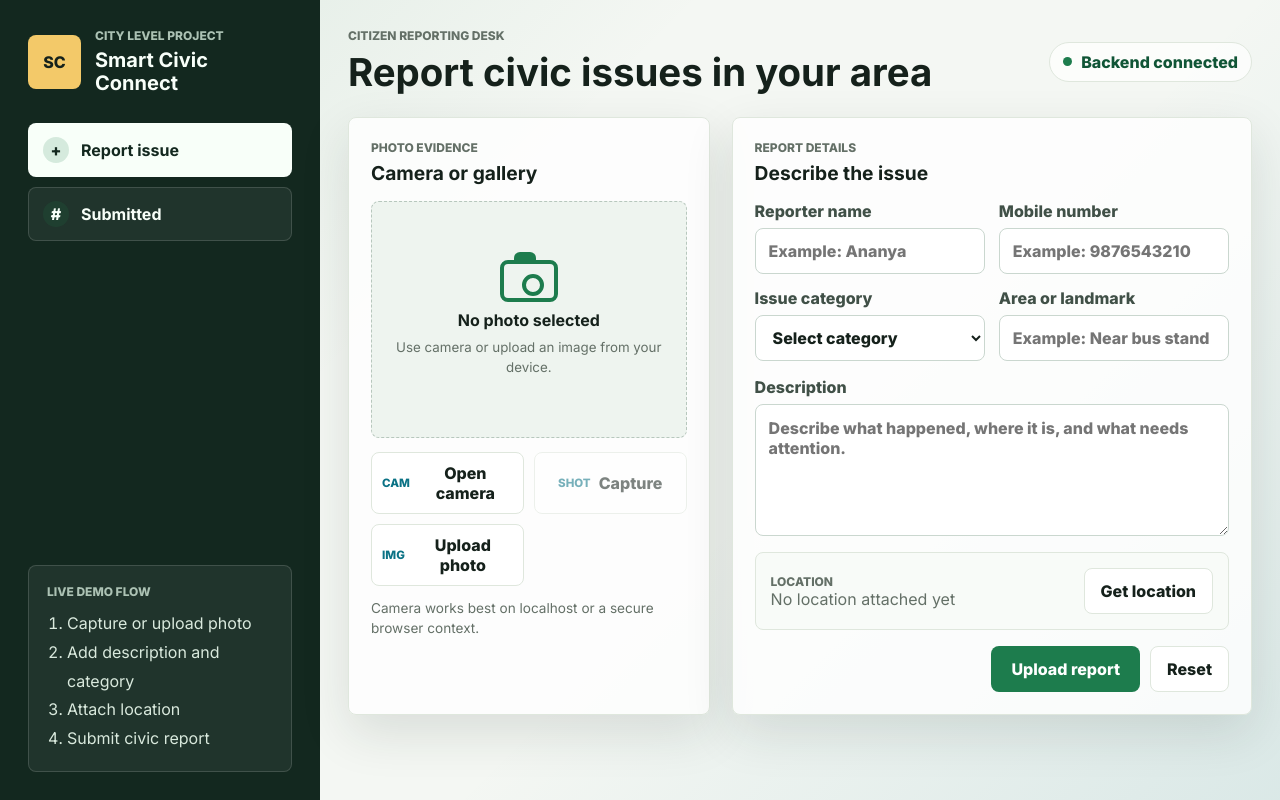
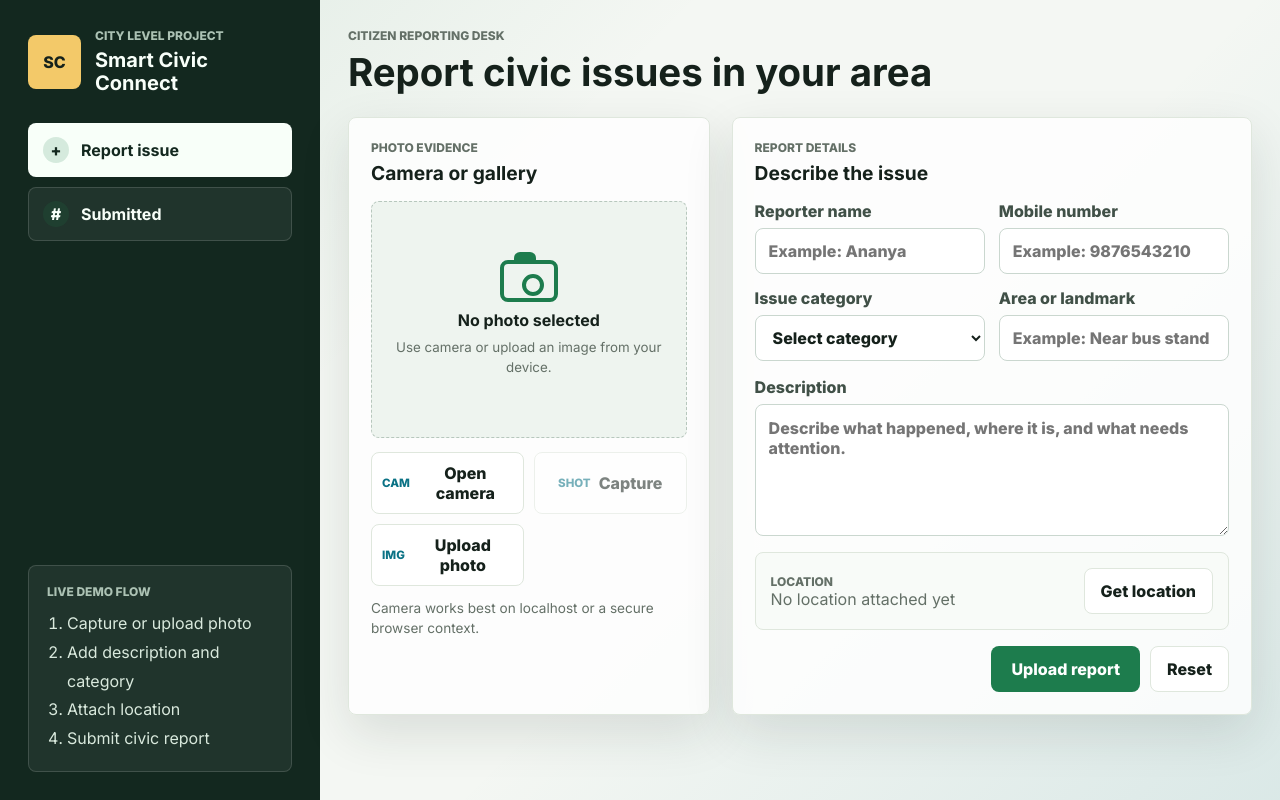
Before and after one commit to saichaitanyakhyd-png/Smart-Civic-Connect-Hyderabad, a website: page index.html in a window 1280 px wide. Drawn offline with Linux system fonts and the light colour scheme; no server answers.

Commit message:
Remove status pill component and associated styles from the report section

```diff
--- a/index.html
+++ b/index.html
@@ -50,10 +50,6 @@
           <div>
             <p class="eyebrow">Citizen reporting desk</p>
             <h2>Report civic issues in your area</h2>
-          </div>
-          <div class="status-pill">
-            <span class="dot"></span>
-            Backend connected
           </div>
         </section>
 
--- a/styles.css
+++ b/styles.css
@@ -163,26 +163,6 @@ button,
 .topbar h2,
 .reports-header h2 {
   font-size: clamp(1.45rem, 3vw, 2.4rem);
-}
-
-.status-pill {
-  display: inline-flex;
-  align-items: center;
-  gap: 9px;
-  min-width: max-content;
-  padding: 9px 13px;
-  border: 1px solid var(--line);
-  border-radius: 999px;
-  background: rgba(255, 255, 255, 0.72);
-  color: var(--green-dark);
-  font-weight: 800;
-}
-
-.dot {
-  width: 9px;
-  height: 9px;
-  border-radius: 50%;
-  background: var(--green);
 }
 
 .panel {
```
